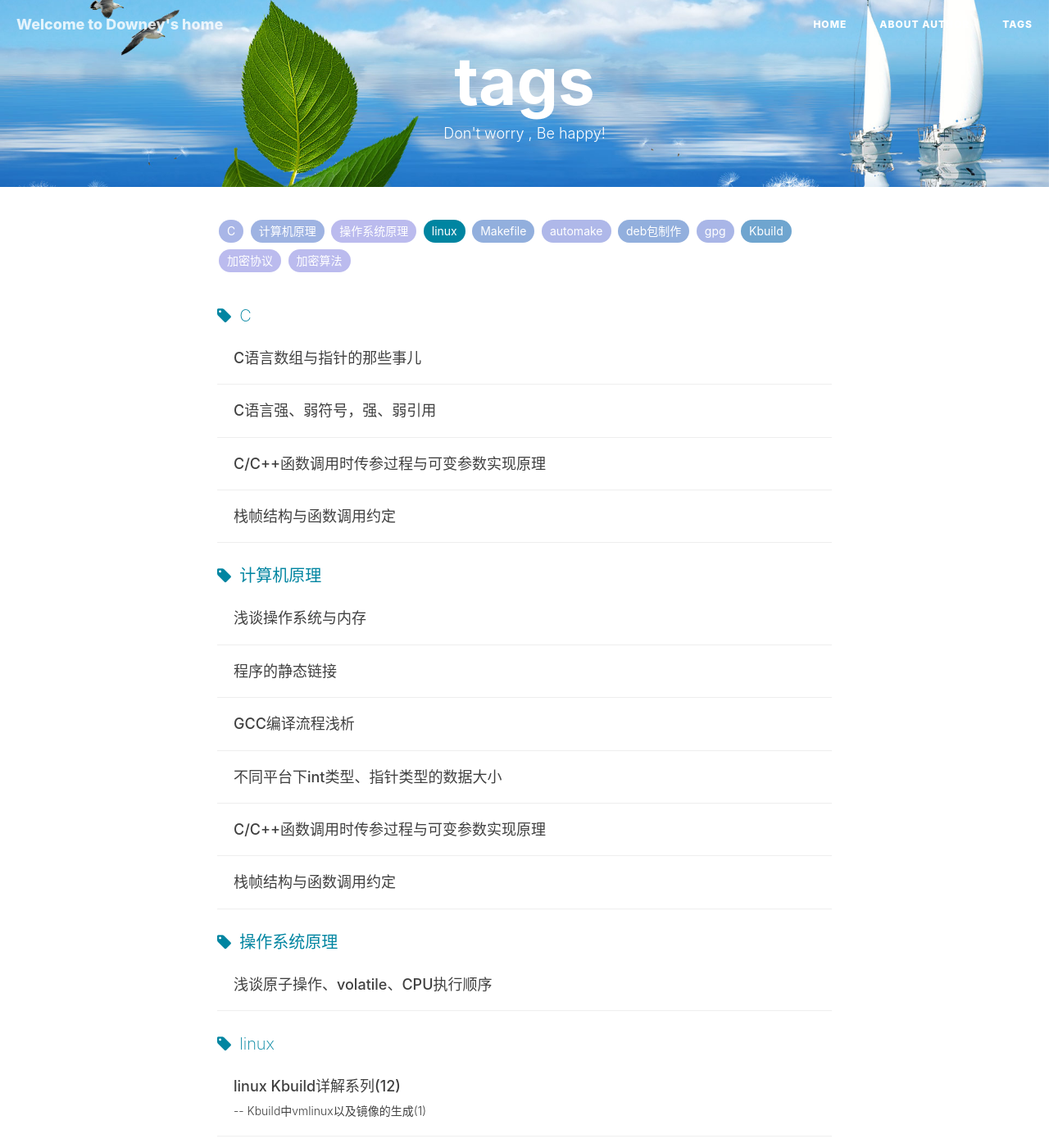
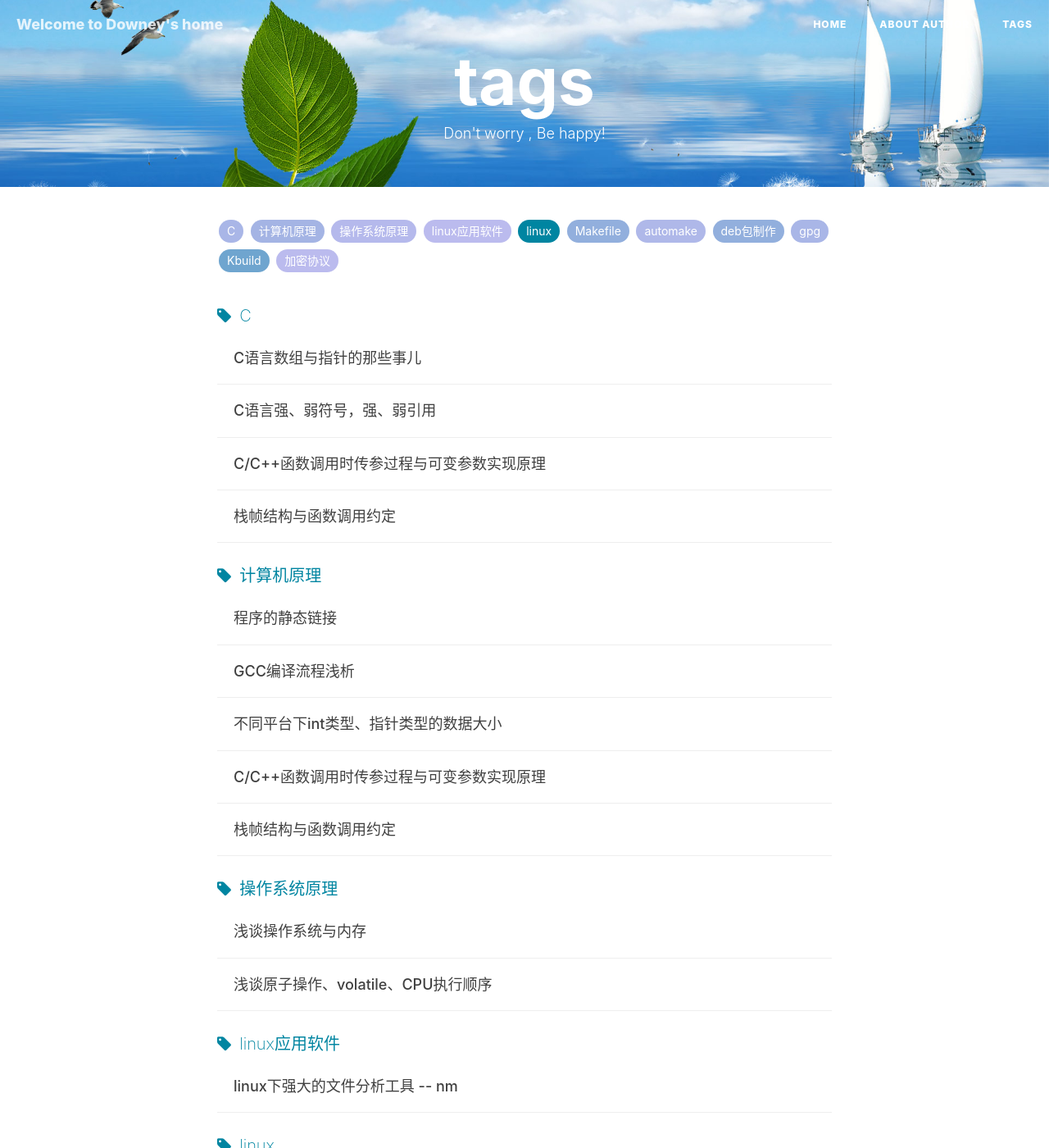
Before and after one commit to downeyboy/downeyboy.github.io, a Jekyll site: the page built from tags.html, in a window 1280 px wide and 1400 px high. Shown: the whole window at 82% size. Built offline with Jekyll 4.4.1, drawn with Linux system fonts in a browser that asks for light colours; nearby versions of some CDN libraries; Markdown is read by kramdown in place of the engine named in the settings; comment, search, counter and statistics services are not loaded; some of the changed lines change nothing that is shown.

Commit message:
add : linux nm

````diff
--- /dev/null
+++ b/_posts/2018-12-12-linux_nm_usage.md
@@ -0,0 +1,232 @@
+---
+layout:     post
+title:      linux下强大的文件分析工具 -- nm
+subtitle:
+date:       2018-12-12
+author:     Downeyboy
+header-img: img/blog-post-bg.jpg
+catalog: true
+tags:	    linux应用软件
+---
+
+
+# linux下强大的文件分析工具 -- nm
+
+
+## 什么是nm
+nm命令是linux下自带的特定文件分析工具，一般用来检查分析二进制文件、库文件、可执行文件中的符号表，返回二进制文件中各段的信息。
+
+
+****
+
+### 目标文件、库文件、可执行文件
+首先，提到这三种文件，我们不得不提的就是gcc的编译流程：预编译，编译，汇编，链接。
+
+
+* **目标文件** :常说的目标文件是我们的程序文件(.c/.cpp,.h)经过预编译，编译，汇编过程生成的二进制文件,不经过链接过程，下面的指令将生成对应的file.o文件,file.o即为二进制文件：
+    ```
+    gcc(g++) -c file.c(file.cpp)
+    ```
+
+* **库文件**： 分为静态库和动态库，这里不做过多介绍，库文件是由多个二进制文件打包而成，生成的.a文件，以下指令将test1.o test2.o test3.o三个文件打包成liba.a库文件：
+    ```
+    ar -rsc liba.a test1.o test2.o test3.o
+    ```
+
+
+* **可执行文件**：可执行文件是由多个二进制文件或者库文件(由上所得，库文件其实是二进制文件的集合)经过链接过程生成的一个可执行文件，对应windows下的.exe文件，可执行文件中有且仅有一个main()函数，一般情况下，二进制文件和库文件中是不包含main()函数的，但是在linux下用户有绝对的自由，做一个包含main函数的库文件也是可以使用的,但这不属于常规操作，不作讨论。
+
+上述三种文件的格式都是二进制文件。
+
+****
+
+## 为什么要用到nm
+在上述提到的三种文件中，用编辑器是无法查看其内容的(乱码)，所以当我们有这个需求(例如debug，查看内存分布的时候)去查看一个二进制文件里包含了哪些内容时，这时候就将用到一些特殊工具，linux下的nm命令就可以完全胜任(同时还有objdump和readelf工具，这里暂不作讨论)。
+
+****
+
+## 怎么使用nm
+如果你对linux下的各种概念还算了解的话，就该知道一般linux下的命令都会自带一些命令参数来满足各种应用需求，了解这些参数的使用是使用命令的开始。
+
+### man
+那么，如何去了解一个命令呢，最好的方法就是linux下的man命令，linux是一个宝库，而man指令就相当于这个宝库的说明书。
+
+用法：
+
+```
+man nm
+```
+
+![man nm](https://raw.githubusercontent.com/linux-downey/bloc_test/master/article/linux-tools/nm/picture/man_nm.png)
+
+这里面介绍了nm的各种参数以及详细用法，如果你有比较不错的英文水平和理解能力，可以直接参考man page中的内容。
+
+
+****
+
+### nm的常用命令参数
+```
+-A 或-o或 --print-file-name：打印出每个符号属于的文件
+-a或--debug-syms：打印出所有符号，包括debug符号
+-B：BSD码显示
+-C或--demangle[=style]：对低级符号名称进行解码，C++文件需要添加
+--no-demangle：不对低级符号名称进行解码，默认参数
+-D 或--dynamic：显示动态符号而不显示普通符号，一般用于动态库
+-f format或--format=format：显示的形式，默认为bsd，可选为sysv和posix
+-g或--extern-only：仅显示外部符号
+-h或--help：国际惯例，显示命令的帮助信息
+-n或-v或--numeric-sort：显示的符号以地址排序，而不是名称排序
+-p或--no-sort：不对显示内容进行排序
+-P或--portability：使用POSIX.2标准
+-V或--version：国际管理，查看版本
+--defined-only：仅显示定义的符号，这个从英文翻译过来可能会有偏差，故贴上原文：
+
+Display only defined symbols for each object file
+```
+
+***
+
+### 示例讲解
+
+好了，上述就是常用的命令参数，光说不练假把式，下面将给出一个示例来进一步理解nm用法：
+示例代码：
+
+```
+#include <iostream>
+#include <string>
+
+using namespace std;
+const char *str="downey";
+int g_uninit;
+int g_val=10;
+
+void func1()
+{
+    int *val=new int;
+    static int val_static=1;
+    cout<<"downey"<<endl;
+}
+
+void func1(char* str)
+{
+    cout<<str<<endl;
+}
+```
+
+编译指令：
+
+```
+g++ -c test.cpp
+nm -n -C test.o
+```
+在当前目录下生成test.o目标文件，然后使用nm命令解析，由于是C++源文件，故添加-C 选项，为了方便查看，添加-n选项。
+
+输出信息：
+```
+U __cxa_atexit
+U __dso_handle
+U std::ostream::operator<<(std::ostream& (*)(std::ostream&))
+U std::ios_base::Init::Init()
+U std::ios_base::Init::~Init()
+U operator new(unsigned long)
+U std::cout
+U std::basic_ostream<char, std::char_traits<char> >& std::endl<char, std::char_traits<char> >(std::basic_ostream<char, std::char_traits<char> >&)
+U std::basic_ostream<char, std::char_traits<char> >& std::operator<< <std::char_traits<char> >(std::basic_ostream<char, std::char_traits<char> >&, char const*)
+0000000000000000    B g_uninit
+0000000000000000    D str
+0000000000000000    T func1()
+0000000000000004    b std::__ioinit
+0000000000000008    D g_val
+000000000000000c    d func1()::val_static
+0000000000000035    T func1(char*)
+0000000000000062    t __static_initialization_and_destruction_0(int, int)
+00000000000000a0    t _GLOBAL__sub_I_str
+```
+
+###  nm输出内容解析
+
+下面我们再来解析输出信息中各部分所代表的意思：
+
+* 首先，前面那一串数字，指的就是地址，如果是二进制目标文件，指的就是逻辑地址，并非程序最后运行时的地址。
+
+* 然后，我们发现，每一个条目前面还有一个字母，类似'U','B','D等等，其实这些符号代表的就是当前条目所对应的内存所在部分
+
+* 最右边的就是对应的符号内容了
+
+
+
+首要的需要讲解的就是第二点中字符所对应的含义，同样在还是在linux命令行下man nm指令可以得到：
+
+```
+A     ：符号的值是绝对值，不会被更改
+B或b  ：未被初始化的全局数据，放在.bss段
+D或d  ：已经初始化的全局数据
+G或g  ：指被初始化的数据，特指small objects
+I     ：另一个符号的间接参考
+N     ：debugging 符号
+p     ：位于堆栈展开部分
+R或r  ：属于只读存储区
+S或s  ：指为初始化的全局数据，特指small objects
+T或t  ：代码段的数据，.test段
+U     ：符号未定义
+W或w  ：符号为弱符号，当系统有定义符号时，使用定义符号，当系统未定义符号且定义了弱符号时，使用弱符号。
+？    ：unknown符号
+```
+
+
+根据以上的规则，我们就可以来分析上述的nm显示结果：
+* 首先，输出的上半部分对应的符号全是U，跟我们常有思路不一致的是，这里的符号未定义并不代表这个符号是无法解析的，而是用来告诉链接器，这个符号对应的内容在我这个文件只有声明，没有具体实现，如std::cout,std::string类，在链接的过程中，链接器需要到其他的文件中去找到它的实现，如果找不到实现，链接器就会报常见的错误：undefined reference。
+    \
+    关于这一部分的详解可参考我的另一篇博客[程序的静态链接](http://www.downeyboy.com/2018/11/12/static-link/) 。
+
+* 在接下来的三行中
+
+    ```
+    0000000000000000    B g_uninit
+    0000000000000000    D str
+    0000000000000000    T func1()
+    ```
+
+    令人疑惑的是，为什么他们的地址都是0，难道说mcu的0地址同时可以存三种数据？其实不是这样的，按照上面的符号表规则，g_uninit属于.bss段，str属于全局数据区，而func1()属于代码段，这个地址其实是相对于不同数据区的起始地址，即g_uninit在.bss段中的地址是0，以此类推，而.bss段具体被映射到哪一段地址，这属于平台相关，并不能完全确定。
+
+    在目标文件中指定的地址都是逻辑地址，符号真正的地址需要到链接阶段时进行相应的重定位以确定最终的地址。
+
+
+* 在接下来的四行中
+
+    ```
+    0000000000000004    b std::__ioinit
+    0000000000000008    D g_val
+    000000000000000c    d func1()::val_static
+    0000000000000035    T func1(char*)
+
+    ```
+    b在全局数据段中的4地址，因为上述g_uninit占用了四字节，所以std::__ioinit的地址为0+4=4.
+
+    而g_val存在于全局数据段(D)中，起始地址为8，在程序定义中，因为在0地址处存放的是str指针,而我的电脑系统为64位，所以指针长度为8，则g_val的地址为0+8=8
+    \
+    而静态变量val_static则是放在全局数据段8+sizeof(g_val)=12处
+    \
+    函数func1(char*)则放在代码段func1()后面
+
+    \
+    讲到这里，有些细心的朋友就会疑惑了，在全局数据区(D)中存放了str指针，那str指针指向的字符串放到哪里去了？其实这些字符串内容放在常量区，常量区属于代码区(t)(X86平台，不同平台可能有不同策略)，对应nm显示文件的这一部分：
+
+
+    ```
+    00000000000000a0    t _GLOBAL__sub_I_str
+    ```
+
+
+如果你对此有一些疑惑，你可以尝试将str字符串放大，甚至是改成上千个字节的字符串，就会看到代码段(t)的变化。
+
+
+***
+
+
+好了，关于linux下nm命令的解析就到此为止啦，如果朋友们对于这个有什么疑问或者发现有文章中有什么错误，欢迎留言
+
+***原创博客，转载请注明出处！***
+
+祝各位早日实现项目丛中过，bug不沾身.
+（完）
--- a/_posts/2019-07-11-OS_and_memory.md
+++ b/_posts/2019-07-11-OS_and_memory.md
@@ -6,7 +6,7 @@ date:       2019-07-11
 author:     Downeyboy
 header-img: img/blog-post-bg.jpg
 catalog: true
-tags:	    计算机原理  加密算法
+tags:	    操作系统原理
 ---
 ****
 
````
